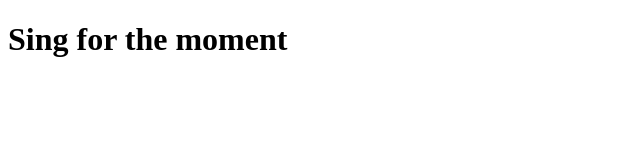
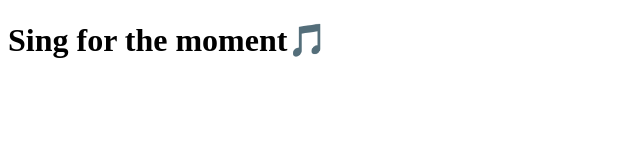
Before and after one commit to paulorag/clone-tabnews, a Next.js app: page / in a window 1280 px wide. Shown: the top 160 px of the page, without its empty margins (0-640 px from the left). Built offline with nearby package versions, Linux system fonts and the light colour scheme.

Commit message:
modifica a frase

```diff
--- a/pages/index.js
+++ b/pages/index.js
@@ -1,5 +1,5 @@
 function Home() {
-    return <h1>Sing for the moment</h1>;
+    return <h1>Sing for the moment🎵</h1>;
 }
 
 export default Home;
```
